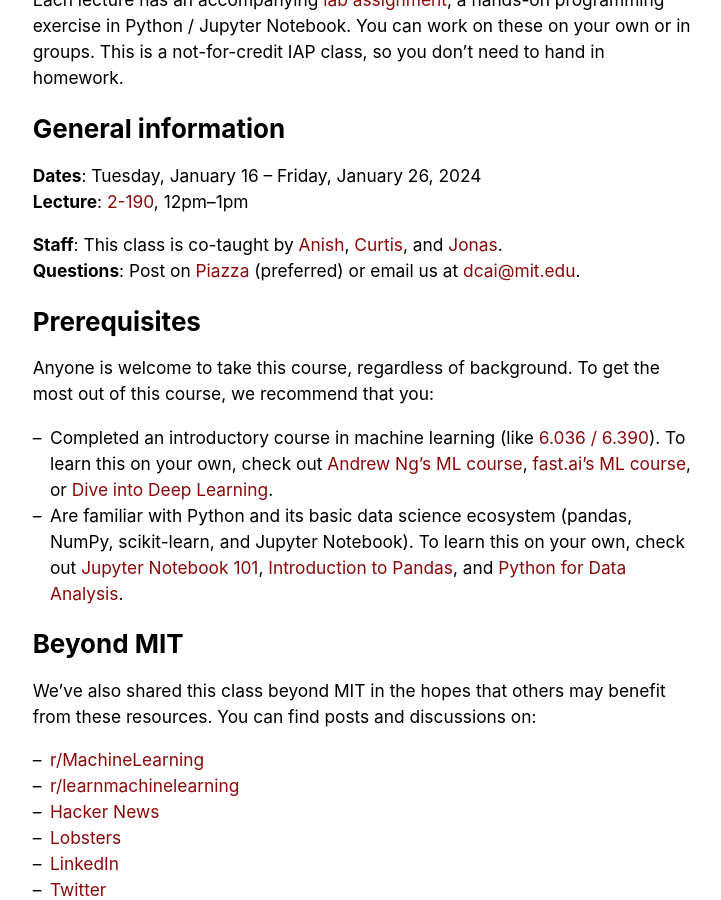
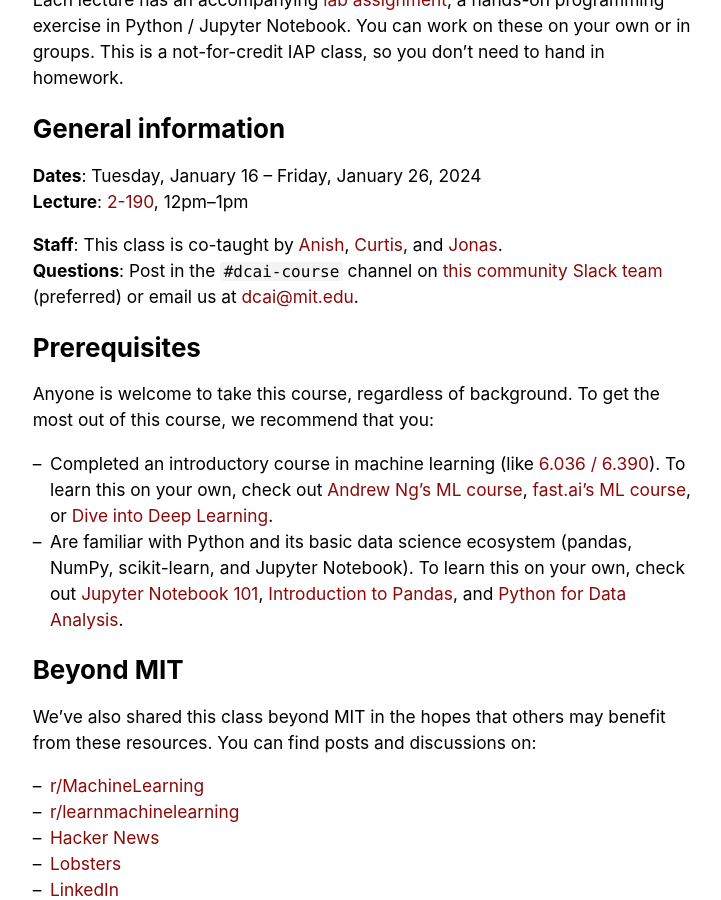
Before and after one commit to dcai-course/dcai-course, a Jekyll site: the page built from index.md, in a window 1280 px wide and 900 px high, scrolled down 1392 px. Shown: the whole window, without its empty margins (278-999 px from the left). Built offline with Jekyll 4.4.1, drawn with Linux system fonts in a browser that asks for light colours.

Commit message:
Piazza -> Slack

```diff
--- a/index.md
+++ b/index.md
@@ -72,10 +72,7 @@
 **Lecture**: [2-190](https://whereis.mit.edu/?go=6), 12pm--1pm<br>
 
 **Staff**: This class is co-taught by [Anish](https://www.anish.io/), [Curtis](https://www.curtisnorthcutt.com/), and [Jonas](https://people.csail.mit.edu/jonasmueller/).<br>
-**Questions**: Post on [Piazza](https://piazza.com/mit/spring2024/6dcai) (preferred) or email us at [dcai@mit.edu](mailto:dcai@mit.edu).
-{% comment %}
-**Questions**: Join `#dcai-course` on this [Slack](https://cleanlab.ai/slack/).<br>
-{% endcomment %}
+**Questions**: Post in the `#dcai-course` channel on [this community Slack team](https://cleanlab.ai/slack) (preferred) or email us at [dcai@mit.edu](mailto:dcai@mit.edu).
 
 # Prerequisites
 
```
Also changed, not shown: _2024/index.md (+1 -1 lines).
